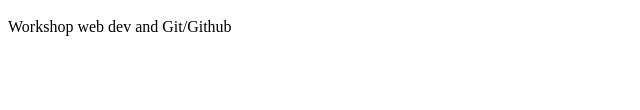
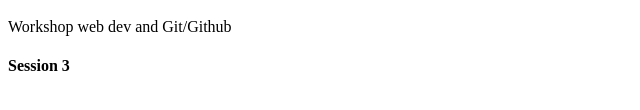
Before and after one commit to SelmaKhelili/Web-dev-repo, a plain HTML site: page Gomycode/index.html in a window 1280 px wide. Shown: the part 256-366 px from the top of the page, 0-640 px from the left. Drawn offline with Linux system fonts and the light colour scheme.

Commit message:
Second commit

```diff
--- a/Gomycode/index.html
+++ b/Gomycode/index.html
@@ -21,5 +21,5 @@
 <h4>Session 2</h4>
 
 <p> Workshop web dev and Git/Github </p>
-
+<h4>Session 3</h4>
 </body>
```
